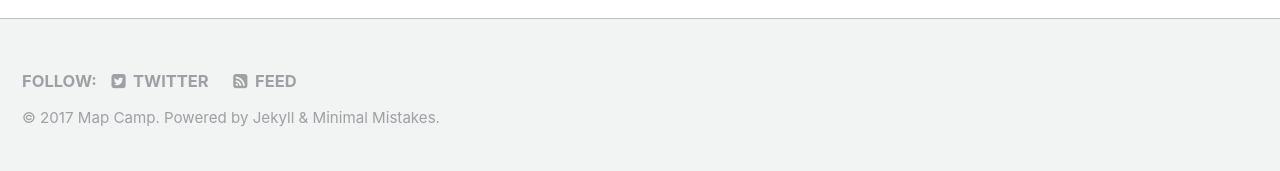
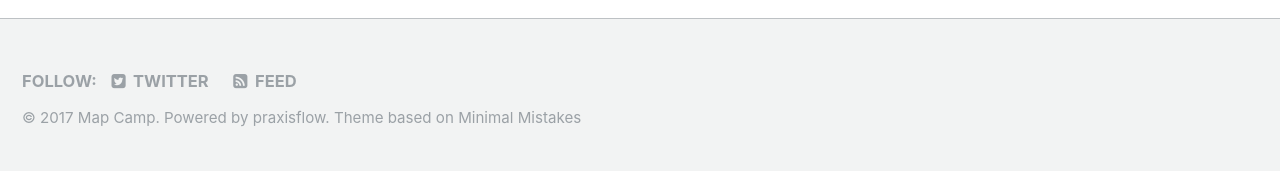
Before and after one commit to mapcampcommittee/mapcampcommittee.github.io, a Jekyll site: the page built from index.html, in a window 1280 px wide. Shown: the part 1418-1589 px from the top of the page. Built offline with Jekyll 4.4.1, drawn with Linux system fonts in a browser that asks for light colours; the list of posts is cut into pages by our own code.

Commit message:
Changed footer

```diff
--- a/_includes/footer.html
+++ b/_includes/footer.html
@@ -19,4 +19,4 @@
   </ul>
 </div>
 
-<div class="page__footer-copyright">&copy; {{ site.time | date: '%Y' }} {{ site.name | default: site.title }}. {{ site.data.ui-text[site.locale].powered_by | default: "Powered by" }} <a href="http://jekyllrb.com" rel="nofollow">Jekyll</a> &amp; <a href="https://mademistakes.com/work/minimal-mistakes-jekyll-theme/" rel="nofollow">Minimal Mistakes</a>.</div>
+<div class="page__footer-copyright">&copy; {{ site.time | date: '%Y' }} {{ site.name | default: site.title }}. {{ site.data.ui-text[site.locale].powered_by | default: "Webmastered by" }} <a href="http://praxisflow.com">praxisflow</a>. Theme based on <a href="https://mademistakes.com/work/minimal-mistakes-jekyll-theme/" rel="nofollow">Minimal Mistakes</a></div>
```
